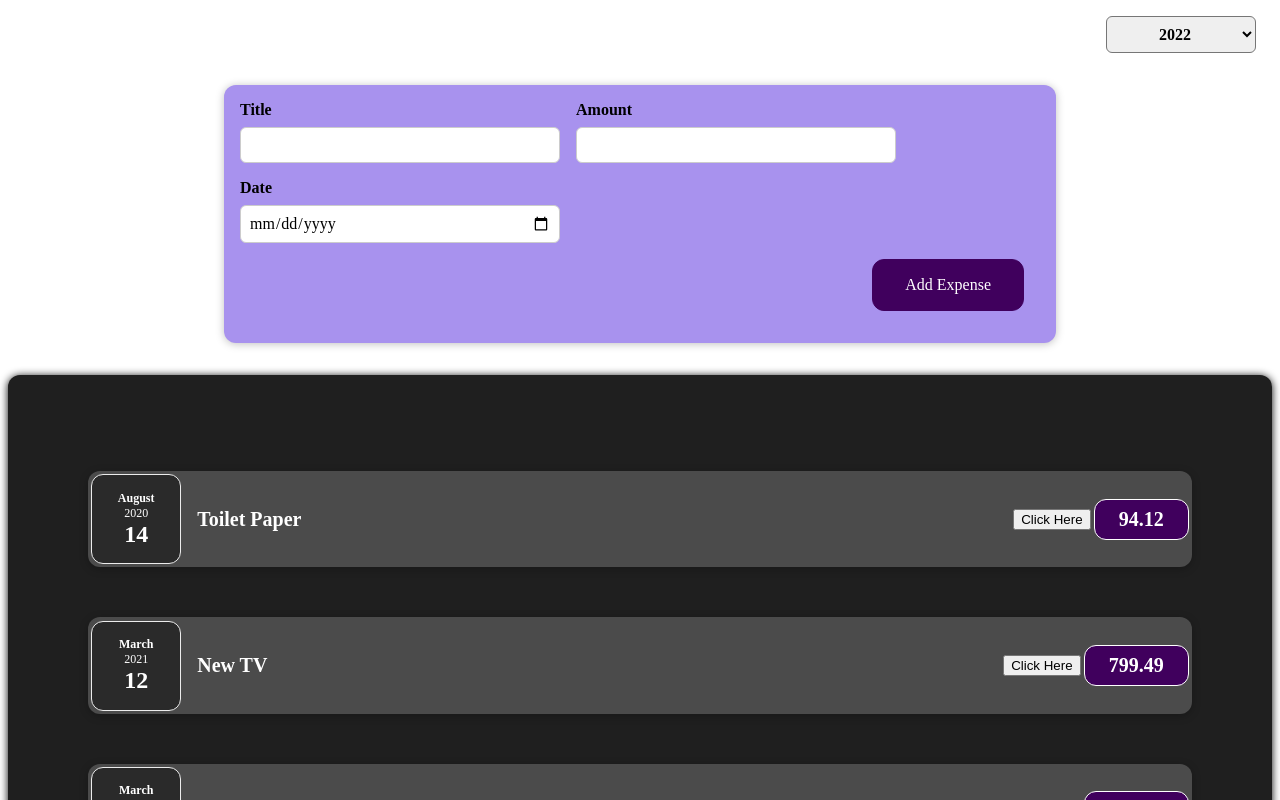
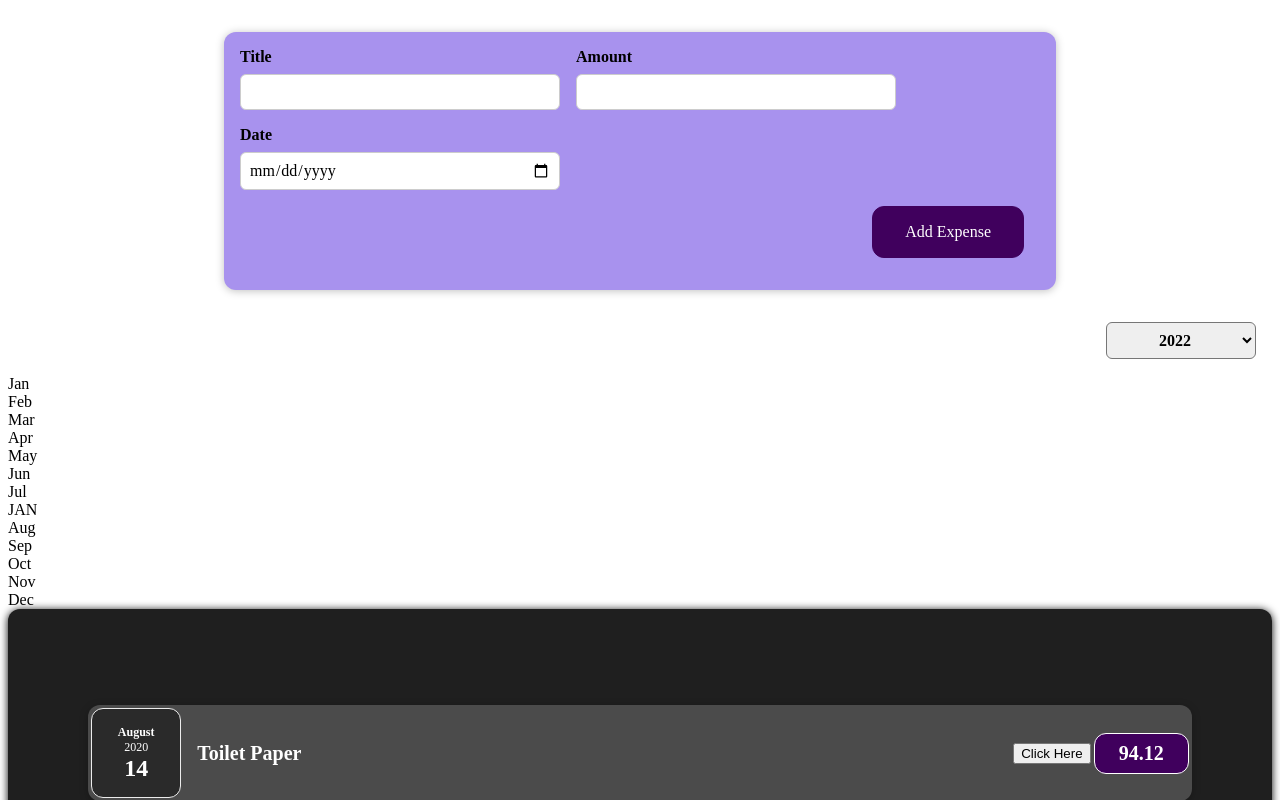
Before and after one commit to gkbot167/react-gk-001, a React (Create React App) app: page / in a window 1280 px wide. Shown: the top 800 px of the page. Built offline with nearby package versions, Linux system fonts and the light colour scheme.

Commit message:
2 files modified

```diff
--- a/src/App.js
+++ b/src/App.js
@@ -1,4 +1,4 @@
-import React from './react';
+import React from 'react';
 import ExpensesFilter from './ExpensesFilter';
 import NewExpense from './NewExpense';
 import Expenses from './Expenses';
@@ -42,8 +42,11 @@ const App = () => {
 
   return (
     <div>
-      <ExpensesFilter />
       <NewExpense onAddExpense={addExpenseDataHandler} />
+      <div>
+        <ExpensesFilter />
+        <ExpenseMonthShower />
+      </div>
       <Expenses items={expenses} />
       <ExpenseMonthShower />
     </div>
--- a/src/ExpenseMonthShower.js
+++ b/src/ExpenseMonthShower.js
@@ -1,4 +1,4 @@
-import React from './react';
+import React from 'react';
 
 const ExpenseMonthShower = () => {
   return (
```
